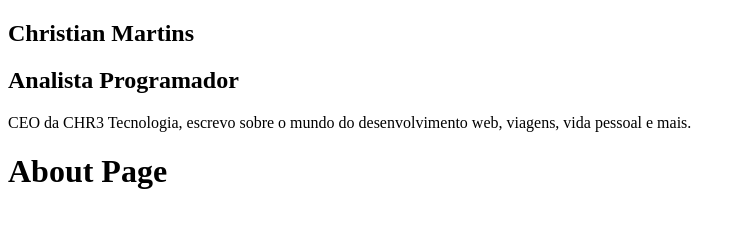
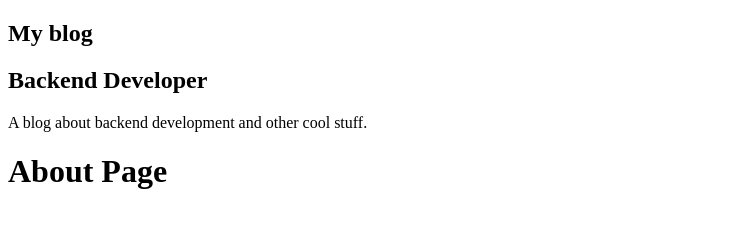
Before and after one commit to chrmartins/curso-gatsby, a Gatsby site: page /about in a window 1280 px wide. Shown: the whole page, without its empty margins (0-746 px from the left). Built offline with nearby package versions, Linux system fonts and the light colour scheme; Gatsby itself is replaced by a stand-in of ours.

Commit message:
Aula 14 finalizada

```diff
--- a/gatsby-config.js
+++ b/gatsby-config.js
@@ -1,8 +1,9 @@
 module.exports = {
   siteMetadata: {
-    title: `Christian Martins`,
-    description: `Um blog com matérias interressantes encontradas na internet sobre desenvolvimento web.`,
-    author: `@chrisblog`,
+    title: `My blog`,
+    position: `Backend Developer`,
+    description: `A blog about backend development and other cool stuff.`,
+    author: `@myblog`,
   },
   plugins: [
     `gatsby-plugin-react-helmet`,
--- a/src/components/Profile/index.js
+++ b/src/components/Profile/index.js
@@ -1,14 +1,31 @@
 import React from "react"
+import { StaticQuery, graphql } from "gatsby"
 
 const Profile = () => (
-  <div className="Profile-wrapper">
-    <h1>Christian Martins </h1>
-    <h2>Analista Programador</h2>
-    <p>
-      CEO da CHR3 Tecnologia, escrevo sobre o mundo do desenvolvimento web,
-      viagens, vida pessoal e mais.
-    </p>
-  </div>
+  <StaticQuery
+    query={graphql`
+      query MySiteMetadata {
+        site {
+          siteMetadata {
+            title
+            position
+            description
+          }
+        }
+      }
+    `}
+    render={({
+      site: {
+        siteMetadata: { title, position, description },
+      },
+    }) => (
+      <div className="Profile-wrapper">
+        <h1>{title}</h1>
+        <h2>{position}</h2>
+        <p>{description}</p>
+      </div>
+    )}
+  />
 )
 
 export default Profile
```
